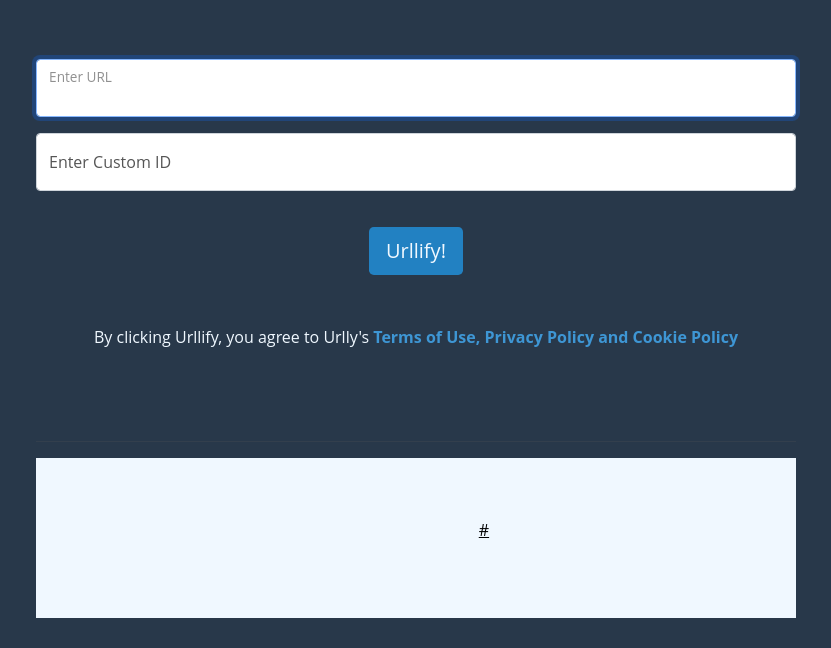
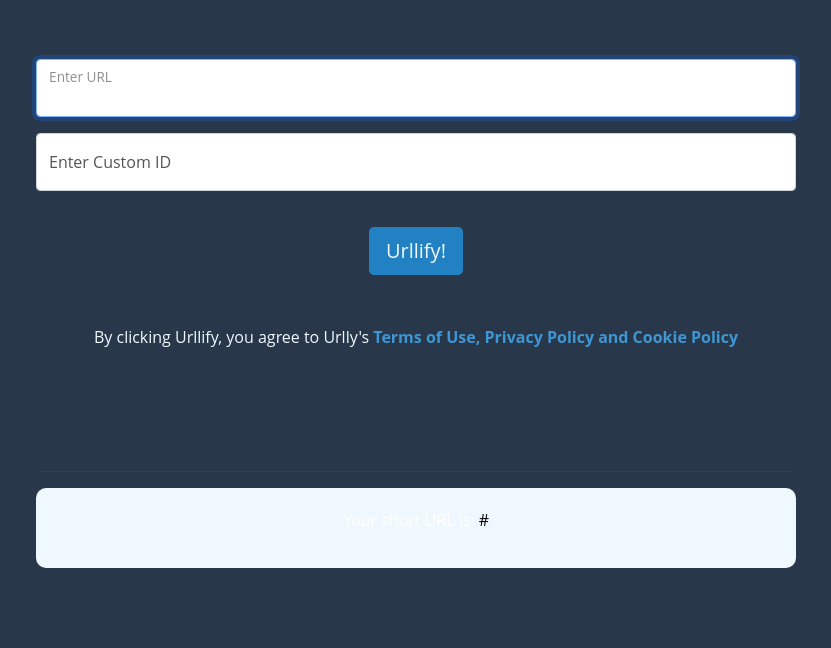
Before and after one commit to TheWeion/fp_lap4_code_challenge, a Flask app: template url_shortener/templates/index.html in a window 1280 px wide. Shown: the part 171-819 px from the top of the page, without its empty margins (224-1055 px from the left). After the commit the page ends 739 px from the top, so only its background shows below. Run offline with Flask 2, Linux system fonts and the light colour scheme; the template is opened without the code that fills it: most values are stand-ins (such as "Sample title", 1, 10 or a date in 2020).

Commit message:
updating popup styles

```diff
--- a/url_shortener/static/styles/styles.css
+++ b/url_shortener/static/styles/styles.css
@@ -23,7 +23,7 @@ h1 {
 }
 
 .url-form {
-    padding: 30px 0;
+    padding: 30px 0 60px 0;
 }
 
 input {
@@ -56,10 +56,16 @@ input {
 
 .popup-container {
     background-color: aliceblue;
+    border-radius: 10px;
     color: #000;
-    padding: 30px;
+    padding: 20px;
+}
+
+.popup-statement {
+    color: #fff;
 }
 
 .short-url {
     color: #000;
+    text-decoration: none;
 }
--- a/url_shortener/templates/index.html
+++ b/url_shortener/templates/index.html
@@ -25,7 +25,7 @@
 				{% if short_url %}
 					<hr>
 					<div class="popup-container">
-						<p class="statement text-center">Your short URL is: <a class="short-url" href="{{ short_url }}">{{ short_url }}</a></p>
+						<p class="popup-statement text-center">Your short URL is: <a class="short-url" href="{{ short_url }}">{{ short_url }}</a></p>
 					</div>
 				{% endif %}
 		</section>
```
